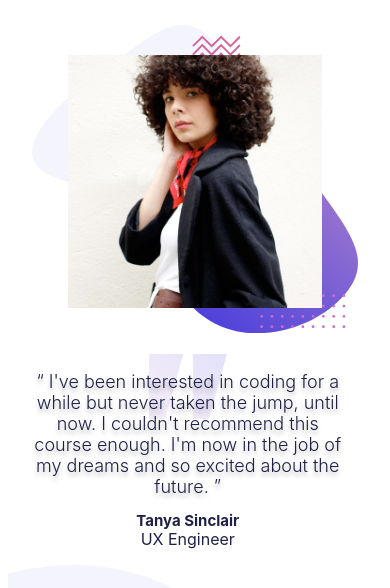
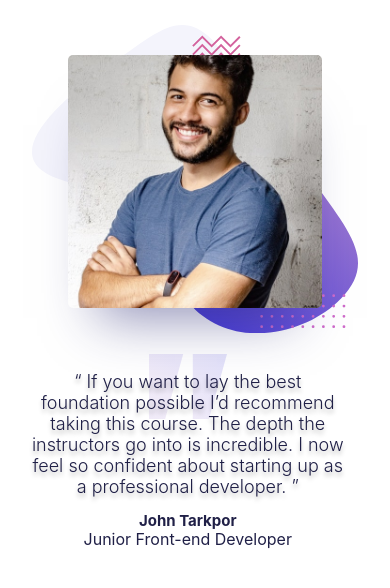
Before and after one commit to M0H1K4/Coding-bootcamp-Sliders, a React (Create React App) app: page / in a window 390 px wide. Shown: the top 588 px of the page. Built offline with nearby package versions, Linux system fonts and the light colour scheme.

Commit message:
creating both design for mobile version

```diff
--- a/src/App.css
+++ b/src/App.css
@@ -8,6 +8,7 @@ footer {
   background-image: url("./coding-bootcamp-testimonials-slider-master/images/pattern-curve.svg");
   background-repeat: no-repeat;
   background-size: 100% ;
+  background-position: bottom ;
   height:199px ;
   width: 375px;
 }
--- a/src/App.js
+++ b/src/App.js
@@ -1,13 +1,14 @@
 import logo from "./logo.svg";
 import "./App.css";
 import React, { useState } from "react";
-
+import Slide2 from "./slides/Slide2";
 import Slide1 from "./slides/Slide1";
 
 function App() {
   return (
     <div className="App">
-      <Slide1 />
+      {/* <Slide1 /> */}
+      <Slide2 />
       <footer></footer>
     </div>
 
--- a/src/slides/Slide1.css
+++ b/src/slides/Slide1.css
@@ -2,6 +2,9 @@
   width: 254px;
   height: 253px;
   margin-top: 30px;
+  border-radius: 5px;
+  background: #ebebeb;
+  box-shadow: 0px 40px 50px -30px rgba(36, 36, 113, 0.5);
 }
 .slide1 {
   background-image: url("../coding-bootcamp-testimonials-slider-master/images/pattern-bg.svg");
--- a/src/slides/Slide2.css
+++ b/src/slides/Slide2.css
@@ -0,0 +1,45 @@
+.boy-picture {
+    width: 254px;
+    height: 253px;
+    margin-top: 30px;
+    border-radius: 5px;
+    background: #ebebeb;
+    box-shadow: 0px 40px 50px -30px rgba(36, 36, 113, 0.5);
+  }
+  .slide2 {
+    background-image: url("../coding-bootcamp-testimonials-slider-master/images/pattern-bg.svg");
+    display: flex;
+    justify-content: center;
+    background-size: 100%;
+    background-repeat: no-repeat;
+    width: 326.5px;
+    height: 307.5px;
+  }
+  .info2 {
+    background-image: url("../coding-bootcamp-testimonials-slider-master/images/pattern-quotes.svg");
+    background-repeat: no-repeat;
+    background-position: center 1%;
+    background-size: 25%;
+    display: flex;
+    flex-direction: column;
+    align-items: center;
+    width: 312px;
+    margin-top: 20px;
+    text-align: center;
+    color: #202047;
+  }
+  .txt2-h3 {
+    text-shadow: 0px 4px 4px rgba(0, 0, 0, 0.25);
+    font-size: 18px;
+    font-style: normal;
+    font-weight: 300;
+  }
+  .txt2-h4 {
+    font-size: 15px;
+    font-style: normal;
+    font-weight: 700;
+    margin-top: -4px;
+  }
+  .txt2-p {
+    margin-top: -20px;
+  }
--- a/src/slides/Slide2.js
+++ b/src/slides/Slide2.js
@@ -0,0 +1,22 @@
+import React from "react";
+import "./Slide2.css";
+import John from "../coding-bootcamp-testimonials-slider-master/images/image-john.jpg";
+
+export default function Slide2() {
+  return (
+    <div>
+      <div className="slide2">
+        <img className="boy-picture" src={John} />
+      </div>
+      <div className="info2">
+        <h3 className="txt2-h3">
+          “ If you want to lay the best foundation possible I’d recommend taking
+          this course. The depth the instructors go into is incredible. I now
+          feel so confident about starting up as a professional developer. ”
+        </h3>
+        <h4 className="txt2-h4">John Tarkpor</h4>
+        <p className="txt2-p">Junior Front-end Developer</p>
+      </div>
+    </div>
+  );
+}
```
Also changed, not shown: src/coding-bootcamp-testimonials-slider-master/node.js (deleted, +0 -9 lines).
